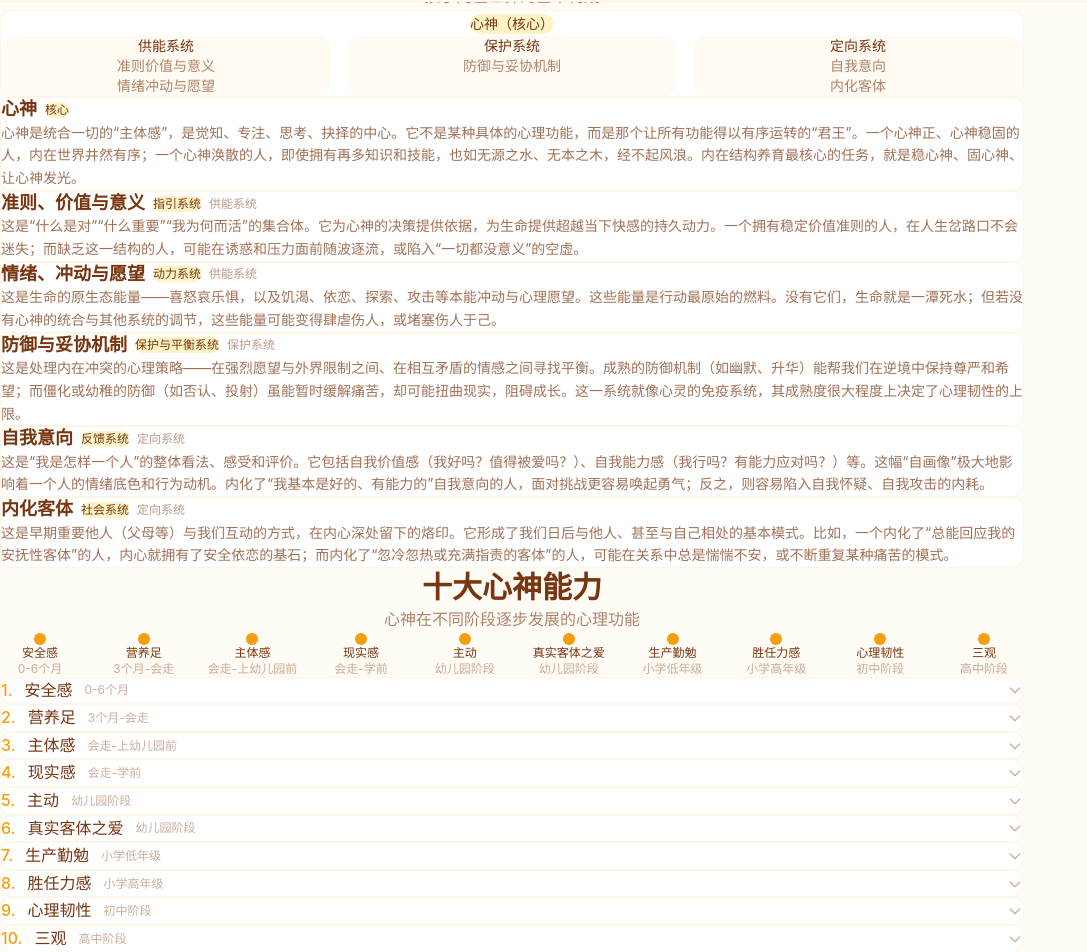
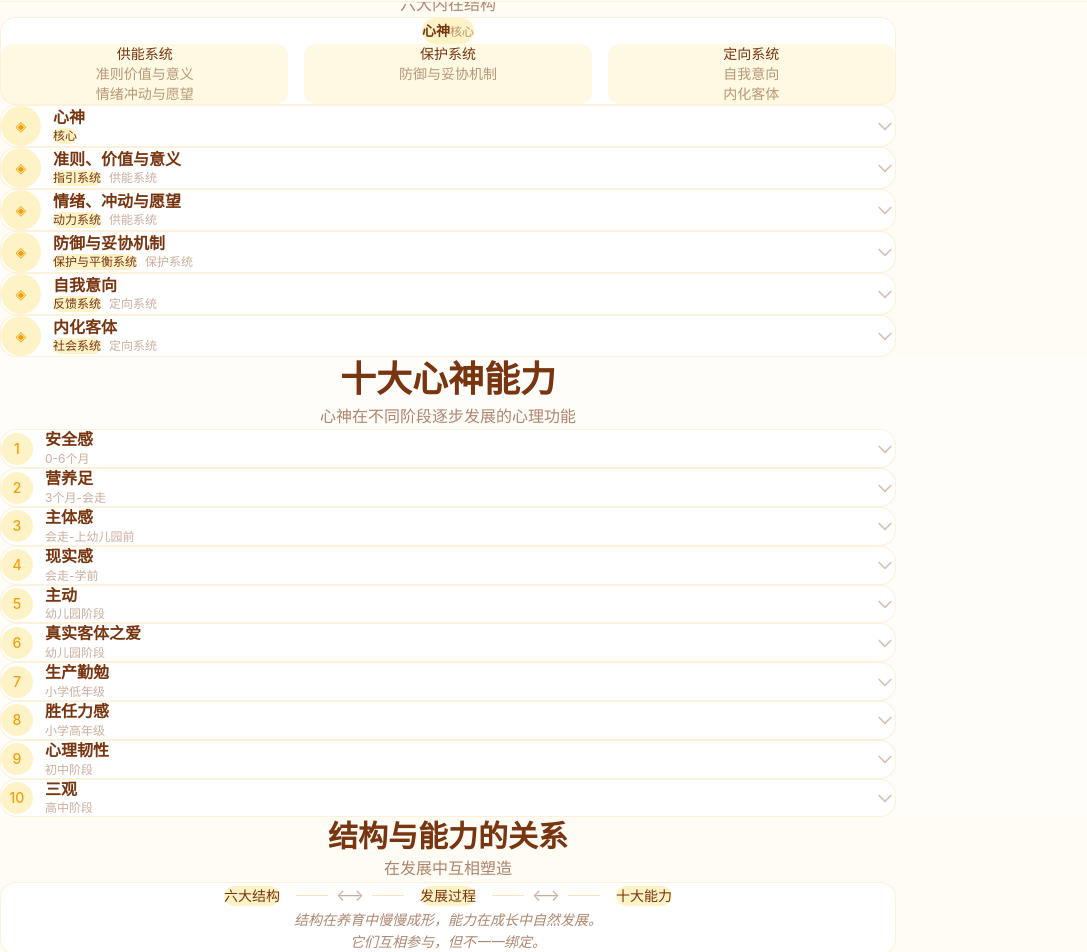
Before and after one commit to plizhi/nzyy, a Next.js app: page /theory in a window 1280 px wide. Shown: the part 55-1007 px from the top of the page, without its empty margins (0-1087 px from the left). Built offline with nearby package versions, Linux system fonts and the light colour scheme.

Commit message:
UI升级：理论页视觉重构

```diff
--- a/app/theory/page.tsx
+++ b/app/theory/page.tsx
@@ -5,43 +5,37 @@ const structures = [
     id: "心神",
     role: "核心",
     system: "—",
-    description:
-      "心神是统合一切的“主体感”，是觉知、专注、思考、抉择的中心。它不是某种具体的心理功能，而是那个让所有功能得以有序运转的“君王”。一个心神正、心神稳固的人，内在世界井然有序；一个心神涣散的人，即使拥有再多知识和技能，也如无源之水、无本之木，经不起风浪。内在结构养育最核心的任务，就是稳心神、固心神、让心神发光。",
+    description: `心神是统合一切的"主体感"，是觉知、专注、思考、抉择的中心。它不是某种具体的心理功能，而是那个让所有功能得以有序运转的"君王"。一个心神正、心神稳固的人，内在世界井然有序；一个心神涣散的人，即使拥有再多知识和技能，也如无源之水、无本之木，经不起风浪。内在结构养育最核心的任务，就是稳心神、固心神、让心神发光。`,
   },
   {
     id: "准则、价值与意义",
     role: "指引系统",
     system: "供能系统",
-    description:
-      "这是“什么是对”“什么重要”“我为何而活”的集合体。它为心神的决策提供依据，为生命提供超越当下快感的持久动力。一个拥有稳定价值准则的人，在人生岔路口不会迷失；而缺乏这一结构的人，可能在诱惑和压力面前随波逐流，或陷入“一切都没意义”的空虚。",
+    description: `这是"什么是对""什么重要""我为何而活"的集合体。它为心神的决策提供依据，为生命提供超越当下快感的持久动力。一个拥有稳定价值准则的人，在人生岔路口不会迷失；而缺乏这一结构的人，可能在诱惑和压力面前随波逐流，或陷入"一切都没意义"的空虚。`,
   },
   {
     id: "情绪、冲动与愿望",
     role: "动力系统",
     system: "供能系统",
-    description:
-      "这是生命的原生态能量——喜怒哀乐惧，以及饥渴、依恋、探索、攻击等本能冲动与心理愿望。这些能量是行动最原始的燃料。没有它们，生命就是一潭死水；但若没有心神的统合与其他系统的调节，这些能量可能变得肆虐伤人，或堵塞伤人于己。",
+    description: `这是生命的原生态能量——喜怒哀乐惧，以及饥渴、依恋、探索、攻击等本能冲动与心理愿望。这些能量是行动最原始的燃料。没有它们，生命就是一潭死水；但若没有心神的统合与其他系统的调节，这些能量可能变得肆虐伤人，或堵塞伤人于己。`,
   },
   {
     id: "防御与妥协机制",
     role: "保护与平衡系统",
     system: "保护系统",
-    description:
-      "这是处理内在冲突的心理策略——在强烈愿望与外界限制之间、在相互矛盾的情感之间寻找平衡。成熟的防御机制（如幽默、升华）能帮我们在逆境中保持尊严和希望；而僵化或幼稚的防御（如否认、投射）虽能暂时缓解痛苦，却可能扭曲现实，阻碍成长。这一系统就像心灵的免疫系统，其成熟度很大程度上决定了心理韧性的上限。",
+    description: `这是处理内在冲突的心理策略——在强烈愿望与外界限制之间、在相互矛盾的情感之间寻找平衡。成熟的防御机制（如幽默、升华）能帮我们在逆境中保持尊严和希望；而僵化或幼稚的防御（如否认、投射）虽能暂时缓解痛苦，却可能扭曲现实，阻碍成长。这一系统就像心灵的免疫系统，其成熟度很大程度上决定了心理韧性的上限。`,
   },
   {
     id: "自我意向",
     role: "反馈系统",
     system: "定向系统",
-    description:
-      "这是“我是怎样一个人”的整体看法、感受和评价。它包括自我价值感（我好吗？值得被爱吗？）、自我能力感（我行吗？有能力应对吗？）等。这幅“自画像”极大地影响着一个人的情绪底色和行为动机。内化了“我基本是好的、有能力的”自我意向的人，面对挑战更容易唤起勇气；反之，则容易陷入自我怀疑、自我攻击的内耗。",
+    description: `这是"我是怎样一个人"的整体看法、感受和评价。它包括自我价值感（我好吗？值得被爱吗？）、自我能力感（我行吗？有能力应对吗？）等。这幅"自画像"极大地影响着一个人的情绪底色和行为动机。内化了"我基本是好的、有能力的"自我意向的人，面对挑战更容易唤起勇气；反之，则容易陷入自我怀疑、自我攻击的内耗。`,
   },
   {
     id: "内化客体",
     role: "社会系统",
     system: "定向系统",
-    description:
-      "这是早期重要他人（父母等）与我们互动的方式，在内心深处留下的烙印。它形成了我们日后与他人、甚至与自己相处的基本模式。比如，一个内化了“总能回应我的安抚性客体”的人，内心就拥有了安全依恋的基石；而内化了“忽冷忽热或充满指责的客体”的人，可能在关系中总是惴惴不安，或不断重复某种痛苦的模式。",
+    description: `这是早期重要他人（父母等）与我们互动的方式，在内心深处留下的烙印。它形成了我们日后与他人、甚至与自己相处的基本模式。比如，一个内化了"总能回应我的安抚性客体"的人，内心就拥有了安全依恋的基石；而内化了"忽冷忽热或充满指责的客体"的人，可能在关系中总是惴惴不安，或不断重复某种痛苦的模式。`,
   },
 ];
 
@@ -50,81 +44,71 @@ const abilities = [
     name: "安全感",
     period: "0-6个月",
     experience: "我存在，且被安稳接住。",
-    insufficient:
-      "易焦虑、黏人，对分离极度不安，难以信任他人和世界。",
+    insufficient: "易焦虑、黏人，对分离极度不安，难以信任他人和世界。",
     point: "及时回应，不吝拥抱，允许孩子完全依赖。",
   },
   {
     name: "营养足",
     period: "3个月-会走",
     experience: "我内外都富足。",
-    insufficient:
-      "易产生匮乏感，表现为贪婪、嫉妒或持续的情感饥渴，总觉得“不够”。",
-    point: "用积极的情感“喂饱”孩子，让他感受分享喜悦，不急于要求“独立”。",
+    insufficient: `易产生匮乏感，表现为贪婪、嫉妒或持续的情感饥渴，总觉得"不够"。`,
+    point: `用积极的情感"喂饱"孩子，让他感受分享喜悦，不急于要求"独立"。`,
   },
   {
     name: "主体感",
     period: "会走-上幼儿园前",
     experience: "我能影响这个世界。",
-    insufficient:
-      "过度依赖、退缩，或走向另一个极端——用破坏和攻击来疯狂证明“我存在”。",
+    insufficient: `过度依赖、退缩，或走向另一个极端——用破坏和攻击来疯狂证明"我存在"。`,
     point: "提供安全的探索空间，允许试错，及时肯定孩子的努力与效果。",
   },
   {
     name: "现实感",
     period: "会走-学前",
     experience: "世界是这样运行的。",
-    insufficient:
-      "沉溺幻想世界，难以遵守基本规则，总要求现实符合自己的想象，遇到不符就大发脾气。",
+    insufficient: "沉溺幻想世界，难以遵守基本规则，总要求现实符合自己的想象，遇到不符就大发脾气。",
     point: "温和而坚定地呈现现实与边界，不粉饰，不退让，用爱陪伴孩子接受真相后的情绪。",
   },
   {
     name: "主动",
     period: "幼儿园阶段",
     experience: "我想试试，我敢开始。",
-    insufficient:
-      "被动、拖延、总等着别人安排，害怕犯错而不敢行动，对新事物缺乏热情。",
-    point: "保护好奇，鼓励尝试，对结果持开放态度，让“开始”本身被欣赏。",
+    insufficient: "被动、拖延、总等着别人安排，害怕犯错而不敢行动，对新事物缺乏热情。",
+    point: `保护好奇，鼓励尝试，对结果持开放态度，让"开始"本身被欣赏。`,
   },
   {
     name: "真实客体之爱",
     period: "幼儿园阶段",
     experience: "我能爱一个真实的人。",
-    insufficient:
-      "人际关系非黑即白，要么把对方理想化，要么一旦失望就彻底贬低、抛弃，难以维系深刻而真实的关系。",
-    point: "父母敢于呈现真实但不伤害的自己，敢于道歉，帮助孩子整合对他人的“好”与“坏”的感受。",
+    insufficient: `人际关系非黑即白，要么把对方理想化，要么一旦失望就彻底贬低、抛弃，难以维系深刻而真实的关系。`,
+    point: `父母敢于呈现真实但不伤害的自己，敢于道歉，帮助孩子整合对他人的"好"与"坏"的感受。`,
   },
   {
     name: "生产勤勉",
     period: "小学低年级",
     experience: "我能完成，我因投入而满足。",
-    insufficient:
-      "做事半途而废、心不在焉，在团队中习惯“搭便车”，对任务缺乏责任感。",
-    point: "提供适龄的任务，帮助孩子体验“投入→完成”的完整过程，欣赏作品本身而非只夸“聪明”。",
+    insufficient: `做事半途而废、心不在焉，在团队中习惯"搭便车"，对任务缺乏责任感。`,
+    point: `提供适龄的任务，帮助孩子体验"投入→完成"的完整过程，欣赏作品本身而非只夸"聪明"。`,
   },
   {
     name: "胜任力感",
     period: "小学高年级",
     experience: "我擅长这件事，我的能力被认可。",
-    insufficient:
-      "陷入“我不行”的自卑，回避一切竞争和挑战，或发展出防御性的“我不屑于努力”的态度。",
-    point: "帮助孩子找到他真正擅长的领域，让他在至少一个地方体验到“我很棒”的真实成就感。",
+    insufficient: `陷入"我不行"的自卑，回避一切竞争和挑战，或发展出防御性的"我不屑于努力"的态度。`,
+    point: `帮助孩子找到他真正擅长的领域，让他在至少一个地方体验到"我很棒"的真实成就感。`,
   },
   {
     name: "心理韧性",
     period: "初中阶段",
     experience: "过程虽苦，但我能掌管并相信努力。",
-    insufficient:
-      "急功近利，遇挫即溃，产生习得性无助——认定努力无用，彻底放弃尝试。",
-    point: "陪伴孩子做长远规划，分解步骤，重视并复盘“努力的过程”，让“过程值得”成为内在信念。",
+    insufficient: "急功近利，遇挫即溃，产生习得性无助——认定努力无用，彻底放弃尝试。",
+    point: `陪伴孩子做长远规划，分解步骤，重视并复盘"努力的过程"，让"过程值得"成为内在信念。`,
   },
   {
     name: "三观",
     period: "高中阶段",
     experience: "我是谁，我相信什么，我为何而活。",
-    insufficient:
-      "感到空虚、迷茫、随波逐流，或陷入存在主义焦虑——“一切都没意义，努力做什么？”",
-    point: "与孩子进行有深度的对话，尊重他的思考与困惑，分享自己的价值选择及其背后的故事，允许他探索和建构属于自己的意义体系。",
+    insufficient: `感到空虚、迷茫、随波逐流，或陷入存在主义焦虑——"一切都没意义，努力做什么？"。`,
+    point: `与孩子进行有深度的对话，尊重他的思考与困惑，分享自己的价值选择及其背后的故事，允许他探索和建构属于自己的意义体系。`,
   },
 ];
 
@@ -132,192 +116,191 @@ export default function TheoryPage() {
   return (
     <div className="min-h-screen">
       {/* 六大内在结构 */}
-      <section className="max-w-5xl mx-auto px-4 sm:px-6 py-16">
-        <h1 className="text-2xl sm:text-3xl font-bold text-[#78350f] mb-2 text-center">
-          心灵宫殿——六大内在结构
+      <section className="py-16 sm:py-24">
+        <div className="max-w-4xl mx-auto px-4 sm:px-6 lg:px-8">
+          <div className="text-center mb-12">
+            <h1 className="text-3xl sm:text-4xl font-bold text-[#78350f] mb-3">
+              心灵宫殿
             </h1>
-        <p className="text-center text-[#78350f]/60 mb-10">
-          孩子内在世界的基本构成
-        </p>
+            <p className="text-[#78350f]/60">六大内在结构</p>
+          </div>
 
           {/* 结构总览图 */}
-        <div className="bg-white rounded-xl border border-[#f59e0b]/10 p-6 mb-10">
+          <div className="card p-6 sm:p-8 mb-10">
             <div className="text-center mb-6">
-            <div className="inline-block px-4 py-2 bg-[#fef3c7] rounded-full text-sm font-medium text-[#78350f]">
-              心神（核心）
+              <div className="inline-block px-5 py-2 bg-[#fef3c7] rounded-full">
+                <span className="text-sm font-semibold text-[#78350f]">心神</span>
+                <span className="text-xs text-[#78350f]/50 ml-2">核心</span>
               </div>
             </div>
             <div className="grid grid-cols-3 gap-4 text-center text-sm">
-            <div className="p-3 bg-[#f59e0b]/5 rounded-lg">
+              <div className="p-4 bg-[#fef3c7]/50 rounded-xl">
                 <p className="font-medium text-[#78350f] mb-1">供能系统</p>
-              <p className="text-[#78350f]/60">准则价值与意义</p>
-              <p className="text-[#78350f]/60">情绪冲动与愿望</p>
+                <p className="text-[#78350f]/50">准则价值与意义</p>
+                <p className="text-[#78350f]/50">情绪冲动与愿望</p>
               </div>
-            <div className="p-3 bg-[#f59e0b]/5 rounded-lg">
+              <div className="p-4 bg-[#fef3c7]/50 rounded-xl">
                 <p className="font-medium text-[#78350f] mb-1">保护系统</p>
-              <p className="text-[#78350f]/60">防御与妥协机制</p>
+                <p className="text-[#78350f]/50">防御与妥协机制</p>
               </div>
-            <div className="p-3 bg-[#f59e0b]/5 rounded-lg">
+              <div className="p-4 bg-[#fef3c7]/50 rounded-xl">
                 <p className="font-medium text-[#78350f] mb-1">定向系统</p>
-              <p className="text-[#78350f]/60">自我意向</p>
-              <p className="text-[#78350f]/60">内化客体</p>
+                <p className="text-[#78350f]/50">自我意向</p>
+                <p className="text-[#78350f]/50">内化客体</p>
               </div>
             </div>
           </div>
 
           {/* 各结构详解 */}
-        <div className="space-y-6">
+          <div className="space-y-4">
             {structures.map((s) => (
-            <div
-              key={s.id}
-              className="p-6 bg-white rounded-xl border border-[#f59e0b]/10"
-            >
-              <div className="flex flex-col sm:flex-row sm:items-center gap-2 mb-3">
-                <h2 className="text-lg font-semibold text-[#78350f]">
+              <details className="card group" key={s.id}>
+                <summary className="flex items-center justify-between cursor-pointer list-none p-6 sm:p-8">
+                  <div className="flex items-center gap-3">
+                    <div className="w-10 h-10 rounded-full bg-[#fef3c7] flex items-center justify-center flex-shrink-0">
+                      <span className="text-[#f59e0b] text-sm">◈</span>
+                    </div>
+                    <div>
+                      <h2 className="font-semibold text-[#78350f]">
                         {s.id}
                       </h2>
+                      <div className="flex items-center gap-2 mt-1">
                         <span className="text-xs px-2 py-0.5 bg-[#fef3c7] text-[#78350f] rounded-full">
                           {s.role}
                         </span>
                         {s.system !== "—" && (
-                  <span className="text-xs text-[#78350f]/50">{s.system}</span>
+                          <span className="text-xs text-[#78350f]/40">{s.system}</span>
                         )}
                       </div>
+                    </div>
+                  </div>
+                  <svg
+                    className="w-5 h-5 text-[#78350f]/30 group-open:rotate-180 transition-transform flex-shrink-0"
+                    fill="none"
+                    stroke="currentColor"
+                    viewBox="0 0 24 24"
+                  >
+                    <path strokeLinecap="round" strokeLinejoin="round" strokeWidth={2} d="M19 9l-7 7-7-7" />
+                  </svg>
+                </summary>
+                <div className="px-6 sm:px-8 pb-6 sm:pb-8 border-t border-[#f59e0b]/5">
                   <p className="text-sm text-[#78350f]/70 leading-relaxed">
                     {s.description}
                   </p>
                 </div>
+              </details>
             ))}
+          </div>
         </div>
       </section>
 
       {/* 十大心神能力 */}
-      <section className="max-w-5xl mx-auto px-4 sm:px-6 py-16">
-        <h2 className="text-2xl sm:text-3xl font-bold text-[#78350f] mb-2 text-center">
+      <section className="py-16 sm:py-24 bg-white/50">
+        <div className="max-w-4xl mx-auto px-4 sm:px-6 lg:px-8">
+          <div className="text-center mb-12">
+            <h2 className="text-3xl sm:text-4xl font-bold text-[#78350f] mb-3">
               十大心神能力
             </h2>
-        <p className="text-center text-[#78350f]/60 mb-10">
-          心神在不同阶段逐步发展的心理功能
-        </p>
-
-        {/* 时间轴 */}
-        <div className="hidden sm:flex items-center justify-between mb-10 overflow-x-auto pb-4">
-          {abilities.map((a, i) => (
-            <div key={a.name} className="flex flex-col items-center min-w-[80px]">
-              <div className="w-3 h-3 bg-[#f59e0b] rounded-full mb-2" />
-              {i < abilities.length - 1 && (
-                <div className="absolute w-full h-px bg-[#f59e0b]/20 left-0 right-[80px] top-4 -z-10" />
-              )}
-              <span className="text-xs text-[#78350f] font-medium text-center">
-                {a.name}
-              </span>
-              <span className="text-xs text-[#78350f]/40 text-center mt-1">
-                {a.period}
-              </span>
-            </div>
-          ))}
+            <p className="text-[#78350f]/60">心神在不同阶段逐步发展的心理功能</p>
           </div>
 
           {/* 能力详情 */}
-        <div className="space-y-4">
+          <div className="space-y-3">
             {abilities.map((a, i) => (
-            <details
-              key={a.name}
-              className="group p-5 bg-white rounded-xl border border-[#f59e0b]/10"
-            >
-              <summary className="flex items-center justify-between cursor-pointer list-none">
+              <details className="card group" key={a.name}>
+                <summary className="flex items-center justify-between cursor-pointer list-none p-5 sm:p-6">
                   <div className="flex items-center gap-3">
-                  <span className="text-[#f59e0b] font-medium">
-                    {i + 1}.
-                  </span>
-                  <span className="font-medium text-[#78350f]">{a.name}</span>
-                  <span className="text-xs text-[#78350f]/40">{a.period}</span>
+                    <div className="w-8 h-8 rounded-full bg-[#fef3c7] flex items-center justify-center flex-shrink-0 text-[#f59e0b] text-sm font-medium">
+                      {i + 1}
+                    </div>
+                    <div className="text-left">
+                      <h3 className="font-semibold text-[#78350f]">{a.name}</h3>
+                      <p className="text-xs text-[#78350f]/40">{a.period}</p>
+                    </div>
                   </div>
                   <svg
-                  className="w-4 h-4 text-[#78350f]/40 transition-transform group-open:rotate-180"
+                    className="w-5 h-5 text-[#78350f]/30 group-open:rotate-180 transition-transform flex-shrink-0"
                     fill="none"
                     stroke="currentColor"
                     viewBox="0 0 24 24"
                   >
-                  <path
-                    strokeLinecap="round"
-                    strokeLinejoin="round"
-                    strokeWidth={2}
-                    d="M19 9l-7 7-7-7"
-                  />
+                    <path strokeLinecap="round" strokeLinejoin="round" strokeWidth={2} d="M19 9l-7 7-7-7" />
                   </svg>
                 </summary>
-              <div className="mt-4 pt-4 border-t border-[#f59e0b]/10 space-y-3">
+                <div className="px-5 sm:px-6 pb-5 sm:pb-6 border-t border-[#f59e0b]/5 space-y-4">
                   <div>
-                  <p className="text-xs font-medium text-[#f59e0b] mb-1">
-                    核心体验
-                  </p>
-                  <p className="text-sm text-[#78350f] italic">
-                    "{a.experience}"
-                  </p>
+                    <p className="text-xs font-medium text-[#f59e0b] mb-1">核心体验</p>
+                    <p className="text-sm text-[#78350f] italic">"{a.experience}"</p>
                   </div>
                   <div>
-                  <p className="text-xs font-medium text-[#78350f]/60 mb-1">
-                    不足表现
-                  </p>
+                    <p className="text-xs font-medium text-[#78350f]/60 mb-1">不足表现</p>
                     <p className="text-sm text-[#78350f]/70">{a.insufficient}</p>
                   </div>
                   <div>
-                  <p className="text-xs font-medium text-[#78350f]/60 mb-1">
-                    养育要点
-                  </p>
+                    <p className="text-xs font-medium text-[#78350f]/60 mb-1">养育要点</p>
                     <p className="text-sm text-[#78350f]/70">{a.point}</p>
                   </div>
                 </div>
               </details>
             ))}
           </div>
+        </div>
       </section>
 
       {/* 结构与能力的关系 */}
-      <section className="max-w-5xl mx-auto px-4 sm:px-6 py-16">
-        <h2 className="text-xl sm:text-2xl font-bold text-[#78350f] mb-6 text-center">
-          结构与能力的关系：在发展中互相塑造
+      <section className="py-16 sm:py-24">
+        <div className="max-w-4xl mx-auto px-4 sm:px-6 lg:px-8">
+          <div className="text-center mb-8">
+            <h2 className="text-2xl sm:text-3xl font-bold text-[#78350f] mb-2">
+              结构与能力的关系
             </h2>
-        <div className="bg-[#fef3c7]/30 rounded-xl border border-[#f59e0b]/10 p-6 text-center">
-          <div className="flex flex-col sm:flex-row items-center justify-center gap-4 mb-4">
-            <span className="px-4 py-2 bg-white rounded-lg text-sm text-[#78350f]">
+            <p className="text-[#78350f]/60">在发展中互相塑造</p>
+          </div>
+
+          <div className="card p-8 text-center">
+            <div className="flex flex-col sm:flex-row items-center justify-center gap-4 mb-6">
+              <div className="px-5 py-3 bg-[#fef3c7] rounded-xl text-sm text-[#78350f] font-medium">
                 六大结构
-            </span>
-            <span className="text-[#78350f]/40">←→</span>
-            <span className="px-4 py-2 bg-white rounded-lg text-sm text-[#78350f]">
+              </div>
+              <div className="flex items-center gap-2 text-[#78350f]/40">
+                <div className="w-8 h-px bg-[#f59e0b]/30" />
+                <span>⟷</span>
+                <div className="w-8 h-px bg-[#f59e0b]/30" />
+              </div>
+              <div className="px-5 py-3 bg-[#fef3c7] rounded-xl text-sm text-[#78350f] font-medium">
                 发展过程
-            </span>
-            <span className="text-[#78350f]/40">←→</span>
-            <span className="px-4 py-2 bg-white rounded-lg text-sm text-[#78350f]">
+              </div>
+              <div className="flex items-center gap-2 text-[#78350f]/40">
+                <div className="w-8 h-px bg-[#f59e0b]/30" />
+                <span>⟷</span>
+                <div className="w-8 h-px bg-[#f59e0b]/30" />
+              </div>
+              <div className="px-5 py-3 bg-[#fef3c7] rounded-xl text-sm text-[#78350f] font-medium">
                 十大能力
-            </span>
               </div>
-          <p className="text-sm text-[#78350f]/70 italic">
+            </div>
+            <p className="text-sm text-[#78350f]/60 italic leading-relaxed">
               结构在养育中慢慢成形，能力在成长中自然发展。
               <br />
               它们互相参与，但不一一绑定。
             </p>
           </div>
+        </div>
       </section>
 
       {/* 底部导航 */}
-      <section className="max-w-5xl mx-auto px-4 sm:px-6 py-8 border-t border-[#f59e0b]/10">
-        <div className="flex flex-col sm:flex-row justify-between items-center gap-4">
-          <Link
-            href="/intent"
-            className="text-sm text-[#f59e0b] hover:underline"
-          >
-            ← 育儿初心
+      <section className="py-8 border-t border-[#f59e0b]/10">
+        <div className="max-w-4xl mx-auto px-4 sm:px-6 flex justify-between items-center">
+          <Link href="/intent" className="text-[#f59e0b] hover:text-[#d97706] transition-colors text-sm font-medium flex items-center gap-1 group">
+            <span className="group-hover:-translate-x-1 transition-transform">←</span>
+            育儿初心
           </Link>
-          <Link href="/" className="text-sm text-[#78350f]/60 hover:text-[#f59e0b]">
+          <Link href="/" className="text-[#78350f]/40 hover:text-[#78350f]/60 transition-colors text-sm">
             返回首页
           </Link>
-          <Link
-            href="/tools"
-            className="text-sm text-[#f59e0b] hover:underline"
-          >
-            落地工具 →
+          <Link href="/tools" className="text-[#f59e0b] hover:text-[#d97706] transition-colors text-sm font-medium flex items-center gap-1 group">
+            落地工具
+            <span className="group-hover:translate-x-1 transition-transform">→</span>
           </Link>
         </div>
       </section>
```
Also changed, not shown: 2 other files (tests, documents, lock files or other folders). Lines whose indentation alone changed are shown as unchanged.
